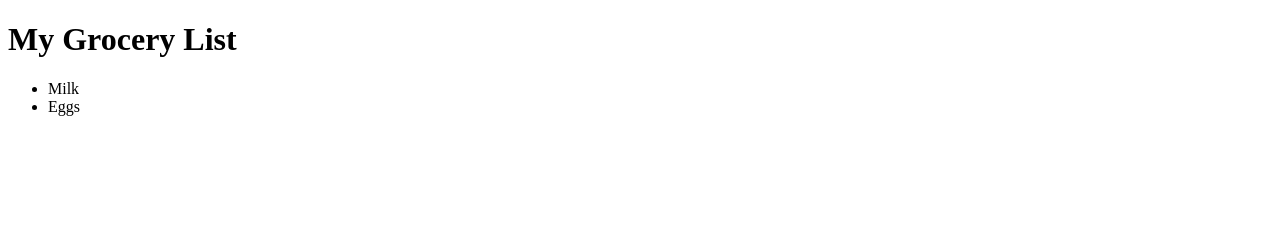
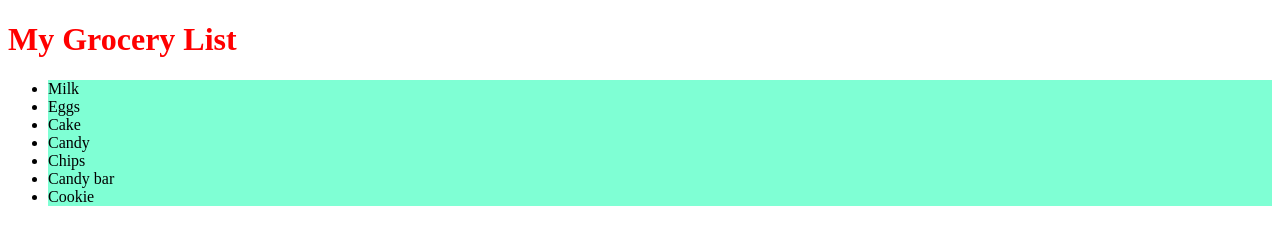
Before and after one commit to ririErliza/Strive-Homework-M3-W1-P1-GitHubBranch, a plain HTML site: page index.html in a window 1280 px wide. Drawn offline with Linux system fonts and the light colour scheme.

Commit message:
update index.html

```diff
--- a/index.html
+++ b/index.html
@@ -5,12 +5,27 @@
     <meta http-equiv="X-UA-Compatible" content="IE=edge">
     <meta name="viewport" content="width=device-width, initial-scale=1.0">
     <title>Document</title>
+
+    <style>
+        h1{
+            color:red;
+        }
+
+        li{
+            background-color: aquamarine;
+        }
+    </style>
 </head>
 <body>
     <h1>My Grocery List</h1>
     <ul>
         <li>Milk</li>
         <li>Eggs</li>
+        <li>Cake</li>
+        <li>Candy</li>
+        <li>Chips</li>
+        <li>Candy bar</li>
+        <li>Cookie</li>
     </ul>
 </body>
 </html>
```
